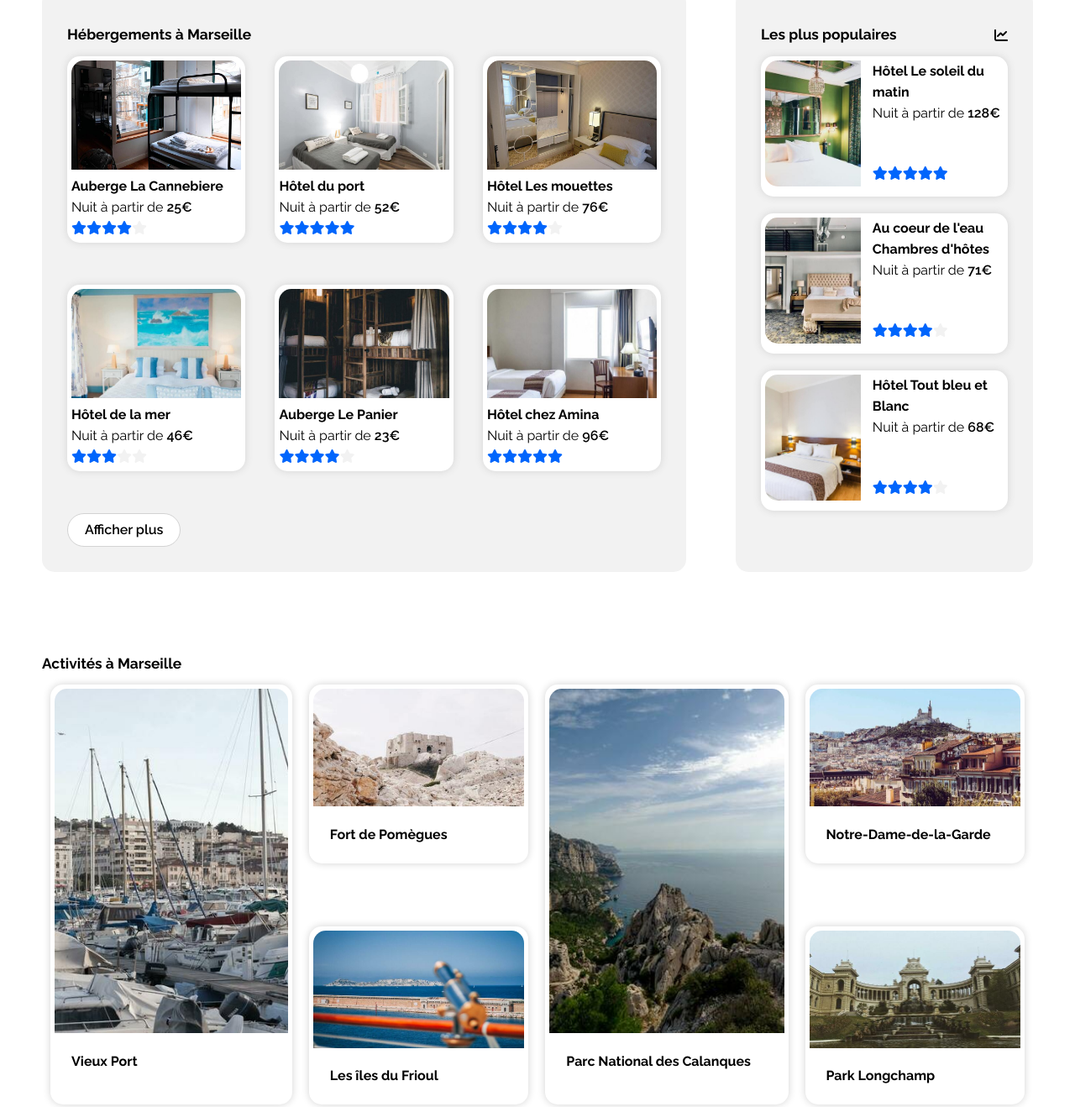
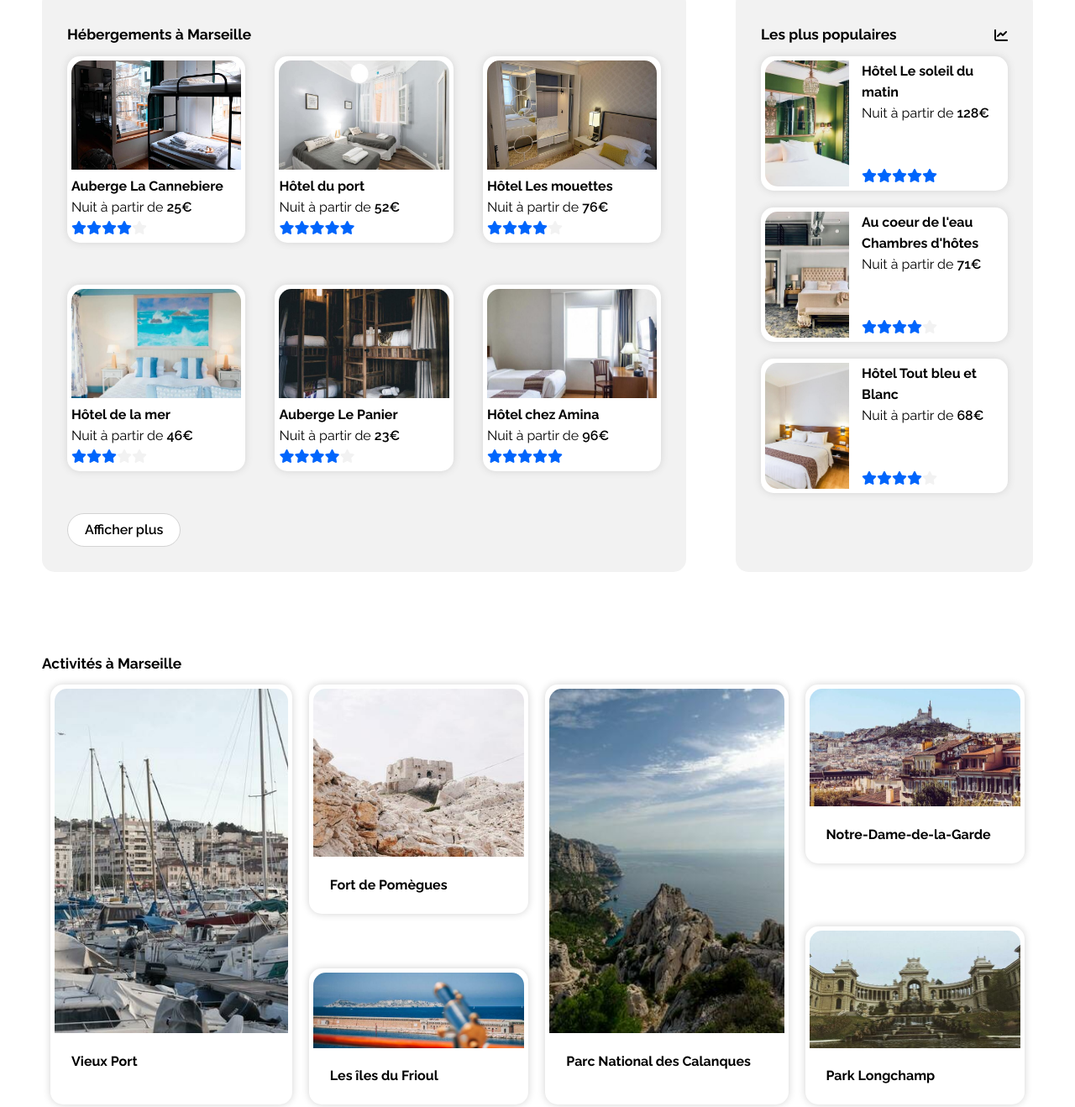
Before and after one commit to kidereo/oc-p002, a plain HTML site: page index.html in a window 1280 px wide. Shown: the part 493-1811 px from the top of the page at 84% size. Drawn offline with Linux system fonts and the light colour scheme.

Commit message:
[1] put filters inside <main>, [2] converted populars to Flexbox from floats, [3] enlarged Fort de Pomegues card

```diff
--- a/css/styles.css
+++ b/css/styles.css
@@ -29,12 +29,12 @@ h2 {
 
 h3 {
     font-size: 12pt;
-    margin: 0px;
+    margin: 0;
 }
 
 p {
     font-size: 12pt;
-    margin: 0px;
+    margin: 0;
 }
 
 span {
@@ -195,6 +195,7 @@ nav a:hover {
 
 /* Main */
 /* Hebergements and Populaires sections */
+/* Hebergements section */
 #hebergements-populaires {
     display: flex;
     justify-content: space-between;
@@ -224,8 +225,6 @@ nav a:hover {
 }
 
 #hebergements-populaires-hebergements img {
-    border-top-left-radius: 15px;
-    border-top-right-radius: 15px;
     width: 100%;
     height: 130px;
     object-fit: cover;
@@ -254,6 +253,7 @@ nav a:hover {
     border: 1px solid #0065FC;
 }
 
+/* Populaires section */
 #hebergements-populaires-populaires {
     padding: 30px;
     width: 30%;
@@ -272,7 +272,6 @@ nav a:hover {
     margin-bottom: 20px;
     display: flex;
     justify-content: space-between;
-    position: relative;
 }
 
 #hebergements-populaires-populaires article:hover {
@@ -283,19 +282,24 @@ nav a:hover {
 #hebergements-populaires-populaires img {
     border-top-left-radius: 15px;
     border-bottom-left-radius: 15px;
-    height: 150px;
-    width: 40%;
+    height: 100%;
+    width: 100px;
     object-fit: cover;
 }
 
-.populaires-card {
-    float: right;
-    width: 55%;
+.hebergements-populaires-populaires-card {
+    display: flex;
+    height: 150px;
 }
 
-.align-bottom {
-    position: absolute;
-    bottom: 15px;
+.hebergements-populaires-populaires-card-image {
+margin-right: 15px;
+}
+
+.hebergements-populaires-populaires-card-text {
+    display: flex;
+    flex-direction: column;
+    justify-content: space-between;
 }
 
 /* Activites section */
@@ -331,18 +335,26 @@ nav a:hover {
     flex: 0 1 50%;
 }
 
-.activites-image-large {
-    border-top-left-radius: 15px;
-    border-top-right-radius: 15px;
+.activites-image-xlarge {
     height: 410px;
     width: 100%;
     object-fit: cover;
 }
 
+.activites-image-large {
+    height: 200px;
+    width: 100%;
+    object-fit: cover;
+}
+
+.activites-image-medium {
+    height: 140px;
+    width: 100%;
+    object-fit: cover;
+}
+
 .activites-image-small {
-    border-top-left-radius: 15px;
-    border-top-right-radius: 15px;
-    height: 140px;
+    height: 90px;
     width: 100%;
     object-fit: cover;
 }
@@ -376,7 +388,7 @@ footer a:hover {
     text-decoration: underline;
 }
 
-/* Placement */
+/* Placement & Styling */
 .margin-top-50 {
     margin-top: 50px;
 }
@@ -387,6 +399,11 @@ footer a:hover {
 
 .border-radius-15 {
     border-radius: 15px;
+}
+
+.image-radius-top {
+    border-top-left-radius: 15px;
+    border-top-right-radius: 15px;
 }
 
 /* Colours */
@@ -532,11 +549,9 @@ footer a:hover {
         width: 100%;
     }
 
-    #hebergements-populaires-populaires img {
-        height: 150px;
-        width: 100px;
-        object-fit: cover;
-    }
+
+
+
 
     /* Style Activites section */
     #activites-cards-container {
--- a/index.html
+++ b/index.html
@@ -10,7 +10,6 @@
     <meta name="viewport" content="width=device-width, initial-scale=1.0">
     <link rel="stylesheet" href="./css/normalize.css">
     <link rel="stylesheet" href="./css/styles.css">
-    <link rel="preconnect" href="https://fonts.googleapis.com">
     <link rel="preconnect" href="https://fonts.googleapis.com">
     <link rel="preconnect" href="https://fonts.gstatic.com" crossorigin>
     <link rel="stylesheet"
@@ -34,6 +33,9 @@
         </nav>
     </header>
 
+    <!--Main section-->
+    <main>
+
         <!--Search - Filters-->
         <section id="search-filters" class="margin-top-50 margin-bottom-50">
 
@@ -52,23 +54,29 @@
 
             <!--Filters-->
             <div id="search-filters-filters" class="margin-bottom-50 margin-top-50">
+
                 <h3>Filtres</h3>
+
                 <div id="search-filters-filters-economique">
                     <i class="fas fa-money-bill-wave blue background-color-light-blue"></i>
                     <button class="background-color-white">Economique</button>
                 </div>
+
                 <div id="search-filters-filters-familial">
                     <i class="fas fa-child blue background-color-light-blue"></i>
                     <button class="background-color-white">Familial</button>
                 </div>
+
                 <div id="search-filters-filters-romantique">
                     <i class="fas fa-heart blue background-color-light-blue"></i>
                     <button class="background-color-white">Romantique</button>
                 </div>
+
                 <div id="search-filters-filters-animaux">
                     <i class="fas fa-dog blue background-color-light-blue"></i>
                     <button class="background-color-white">Animaux autorisés</button>
                 </div>
+
             </div>
 
             <!--Info-->
@@ -76,22 +84,24 @@
                 <i class="fas fa-info blue"></i>
                 <p>Plus de 500 logements sont disponibles dans cette ville</p>
             </div>
+
         </section>
 
-    <!--Main section with cards-->
-    <main>
+        <!-- Hébergements à Marseille section -->
         <div id="hebergements-populaires" class="margin-bottom-50">
 
-            <!-- Hébergements à Marseille section -->
             <section id="hebergements-populaires-hebergements"
                      class="background-color-grey border-radius-15 margin-bottom-50">
+
                 <h2>Hébergements à Marseille</h2>
+
                 <div id="hebergements-populaires-hebergements-articles">
 
                     <article class="background-color-white border-radius-15 hebergement-card">
                         <a href="#">
                             <img src="./images/hebergements/4_small/marcus-loke-WQJvWU_HZFo-unsplash.jpg"
-                                 alt="Auberge La Cannebiere">
+                                 alt="Auberge La Cannebiere"
+                                 class="image-radius-top">
                             <h3>Auberge La Cannebiere</h3>
                             <p>Nuit à partir de <span>25€</span></p>
                             <i class="fas fa-star blue"></i><i class="fas fa-star blue"></i><i
@@ -103,7 +113,8 @@
                     <article class="background-color-white border-radius-15 hebergement-card">
                         <a href="#">
                             <img src="./images/hebergements/4_small/fred-kleber-gTbaxaVLvsg-unsplash.jpg"
-                                 alt="Hôtel du port">
+                                 alt="Hôtel du port"
+                                 class="image-radius-top">
                             <h3>Hôtel du port</h3>
                             <p>Nuit à partir de <span>52€</span></p>
                             <i class="fas fa-star blue"></i><i class="fas fa-star blue"></i><i
@@ -115,7 +126,8 @@
                     <article class="background-color-white border-radius-15 hebergement-card">
                         <a href="#">
                             <img src="./images/hebergements/4_small/reisetopia-B8WIgxA_PFU-unsplash.jpg"
-                                 alt="Hôtel Les mouettes">
+                                 alt="Hôtel Les mouettes"
+                                 class="image-radius-top">
                             <h3>Hôtel Les mouettes</h3>
                             <p>Nuit à partir de <span>76€</span></p>
                             <i class="fas fa-star blue"></i><i class="fas fa-star blue"></i><i
@@ -127,7 +139,8 @@
                     <article class="background-color-white border-radius-15 hebergement-card">
                         <a href="#">
                             <img src="./images/hebergements/4_small/annie-spratt-Eg1qcIitAuA-unsplash.jpg"
-                                 alt="Hôtel de la mer">
+                                 alt="Hôtel de la mer"
+                                 class="image-radius-top">
                             <h3>Hôtel de la mer</h3>
                             <p>Nuit à partir de <span>46€</span></p>
                             <i class="fas fa-star blue"></i><i class="fas fa-star blue"></i><i
@@ -139,7 +152,8 @@
                     <article class="background-color-white border-radius-15 hebergement-card">
                         <a href="#">
                             <img src="./images/hebergements/4_small/nicate-lee-kT-ZyaiwBe0-unsplash.jpg"
-                                 alt="Auberge Le Panier">
+                                 alt="Auberge Le Panier"
+                                 class="image-radius-top">
                             <h3>Auberge Le Panier</h3>
                             <p>Nuit à partir de <span>23€</span></p>
                             <i class="fas fa-star blue"></i><i class="fas fa-star blue"></i><i
@@ -151,7 +165,8 @@
                     <article class="background-color-white border-radius-15 hebergement-card">
                         <a href="#">
                             <img src="./images/hebergements/4_small/febrian-zakaria-M6S1WvfW68A-unsplash.jpg"
-                                 alt="Hôtel chez Amina">
+                                 alt="Hôtel chez Amina"
+                                 class="image-radius-top">
                             <h3>Hôtel chez Amina</h3>
                             <p>Nuit à partir de <span>96€</span></p>
                             <i class="fas fa-star blue"></i><i class="fas fa-star blue"></i><i
@@ -159,9 +174,11 @@
                                 class="fas fa-star blue"></i><i class="fas fa-star blue"></i>
                         </a>
                     </article>
+
                 </div>
 
                 <button class="background-color-white">Afficher plus</button>
+
             </section>
 
             <!-- Les plus populaires aside -->
@@ -175,15 +192,21 @@
 
                 <article class="background-color-white border-radius-15">
                     <a href="#">
+                        <div class="hebergements-populaires-populaires-card">
+                            <div class="hebergements-populaires-populaires-card-image">
                                 <img src="./images/hebergements/4_small/emile-guillemot-Bj_rcSC5XfE-unsplash.jpg"
                                      alt="Hôtel Le soleil du matin">
-                        <div class="populaires-card">
+                            </div>
+                            <div class="hebergements-populaires-populaires-card-text">
+                                <div>
                                     <h3>Hôtel Le soleil du matin</h3>
                                     <p>Nuit à partir de <span>128€</span></p>
-                            <div class="align-bottom">
+                                </div>
+                                <div>
                                     <i class="fas fa-star blue"></i><i class="fas fa-star blue"></i><i
                                         class="fas fa-star blue"></i><i
                                         class="fas fa-star blue"></i><i class="fas fa-star blue"></i>
+                                </div>
                             </div>
                         </div>
                     </a>
@@ -191,15 +214,21 @@
 
                 <article class="background-color-white border-radius-15">
                     <a href="#">
+                        <div class="hebergements-populaires-populaires-card">
+                            <div class="hebergements-populaires-populaires-card-image">
                                 <img src="./images/hebergements/4_small/aw-creative-VGs8z60yT2c-unsplash.jpg"
                                      alt="Au coeur de l'eau Chambres d'hôtes">
-                        <div class="populaires-card">
+                            </div>
+                            <div class="hebergements-populaires-populaires-card-text">
+                                <div>
                                     <h3>Au coeur de l'eau Chambres d'hôtes</h3>
                                     <p>Nuit à partir de <span>71€</span></p>
-                            <div class="align-bottom">
+                                </div>
+                                <div>
                                     <i class="fas fa-star blue"></i><i class="fas fa-star blue"></i><i
                                         class="fas fa-star blue"></i><i
                                         class="fas fa-star blue"></i><i class="fas fa-star grey"></i>
+                                </div>
                             </div>
                         </div>
                     </a>
@@ -207,106 +236,136 @@
 
                 <article class="background-color-white border-radius-15">
                     <a href="#">
+                        <div class="hebergements-populaires-populaires-card">
+                            <div class="hebergements-populaires-populaires-card-image">
                                 <img src="./images/hebergements/4_small/febrian-zakaria-sjvU0THccQA-unsplash.jpg"
                                      alt="Hôtel Tout bleu et Blanc">
-                        <div class="populaires-card">
+                            </div>
+                            <div class="hebergements-populaires-populaires-card-text">
+                                <div>
                                     <h3>Hôtel Tout bleu et Blanc</h3>
                                     <p>Nuit à partir de <span>68€</span></p>
-                            <div class="align-bottom">
+                                </div>
+                                <div>
                                     <i class="fas fa-star blue"></i><i class="fas fa-star blue"></i><i
                                         class="fas fa-star blue"></i><i
                                         class="fas fa-star blue"></i><i class="fas fa-star grey"></i>
                                 </div>
                             </div>
+                        </div>
                     </a>
                 </article>
+
             </aside>
 
         </div>
+
         <section id="activites" class="margin-bottom-50">
+
             <h2>Activités à Marseille</h2>
+
             <div id="activites-cards-container">
+
                 <div id="activites-cards-area-1">
+
                     <article id="activites-card-1"
                              class="background-color-white border-radius-15 margin-bottom-50 activites-cards-area activites-card">
                         <a href="#">
                             <img src="./images/activites/4_small/reno-laithienne-QUgJhdY5Fyk-unsplash.jpg"
                                  alt="Vieux Port"
-                                 class="activites-image-large">
+                                 class="activites-image-xlarge image-radius-top">
                             <h3>Vieux Port</h3>
                         </a>
                     </article>
+
                 </div>
 
                 <div id="activites-cards-area-2" class="activites-cards-area activites-card">
+
                     <article id="activites-card-2" class="background-color-white border-radius-15 margin-bottom-50">
                         <a href="#">
                             <img src="./images/activites/4_small/paul-hermann-QFTrLdQIRhI-unsplash.jpg"
                                  alt="Fort de Pomègues"
-                                 class="activites-image-small">
+                                 class="activites-image-large image-radius-top">
                             <h3>Fort de Pomègues</h3>
                         </a>
                     </article>
+
                     <article id="activites-card-3" class="background-color-white border-radius-15 margin-bottom-50">
                         <a href="#">
                             <img src="./images/activites/4_small/kevin-hikari-rV_Qd1l-VXg-unsplash.jpg"
                                  alt="Les îles du Frioul"
-                                 class="activites-image-small">
+                                 class="activites-image-small image-radius-top">
                             <h3>Les îles du Frioul</h3>
                         </a>
                     </article>
+
                 </div>
+
                 <div id="activites-cards-area-3">
+
                     <article id="activites-card-4"
                              class="background-color-white border-radius-15 margin-bottom-50 activites-cards-area activites-card">
                         <a href="#">
                             <img src="./images/activites/4_small/kilyan-sockalingum-NR8-cBCN3aI-unsplash.jpg"
                                  alt="Parc National des Calanques"
-                                 class="activites-image-large">
+                                 class="activites-image-xlarge image-radius-top">
                             <h3>Parc National des Calanques</h3>
                         </a>
                     </article>
+
                 </div>
+
                 <div id="activites-cards-area-4" class="activites-cards-area activites-card">
+
                     <article id="activites-card-5" class="background-color-white border-radius-15 margin-bottom-50">
                         <a href="#">
                             <img src="./images/activites/4_small/florian-wehde-xW9e8gdotxI-unsplash.jpg"
                                  alt="Notre-Dame-de-la-Garde"
-                                 class="activites-image-small">
+                                 class="activites-image-medium image-radius-top">
                             <h3>Notre-Dame-de-la-Garde</h3>
                         </a>
                     </article>
+
                     <article id="activites-card-6" class="background-color-white border-radius-15 margin-bottom-50">
                         <a href="#">
                             <img src="./images/activites/4_small/lena-paulin-wH2-EJoDcV0-unsplash.jpg"
                                  alt="Park Longchamp"
-                                 class="activites-image-small">
+                                 class="activites-image-medium image-radius-top">
                             <h3>Park Longchamp</h3>
                         </a>
                     </article>
+
                 </div>
+
             </div>
+
         </section>
+
     </main>
 
     <!--Footer section-->
     <footer class="background-color-grey border-radius-15">
+
         <div id="footer-a-propos">
             <h3>A propos</h3>
             <p><a href="#">Fonctionnement du site</a></p>
             <p><a href="#">Conditions générales de vente</a></p>
             <p><a href="#">Données et confidentialité</a></p>
         </div>
+
         <div id="footer-nos-hebergements">
             <h3>Nos hebergements</h3>
             <p><a href="#">Charte qualité</a></p>
             <p><a href="#">Soumettre votre hôtel</a></p>
         </div>
+
         <div id="footer-assistance">
             <h3>Assistance</h3>
             <p><a href="#">Centre d'aide</a></p>
             <p><a href="#">Nous contacter</a></p>
         </div>
+
     </footer>
 
     <!--W3C CSS validation badge-->
@@ -315,7 +374,9 @@
              src="https://jigsaw.w3.org/css-validator/images/vcss-blue"
              alt="Valid CSS!"/>
     </p>
+
 </div>
+
 </body>
 
 </html>
```
Lines whose indentation alone changed are shown as unchanged.
